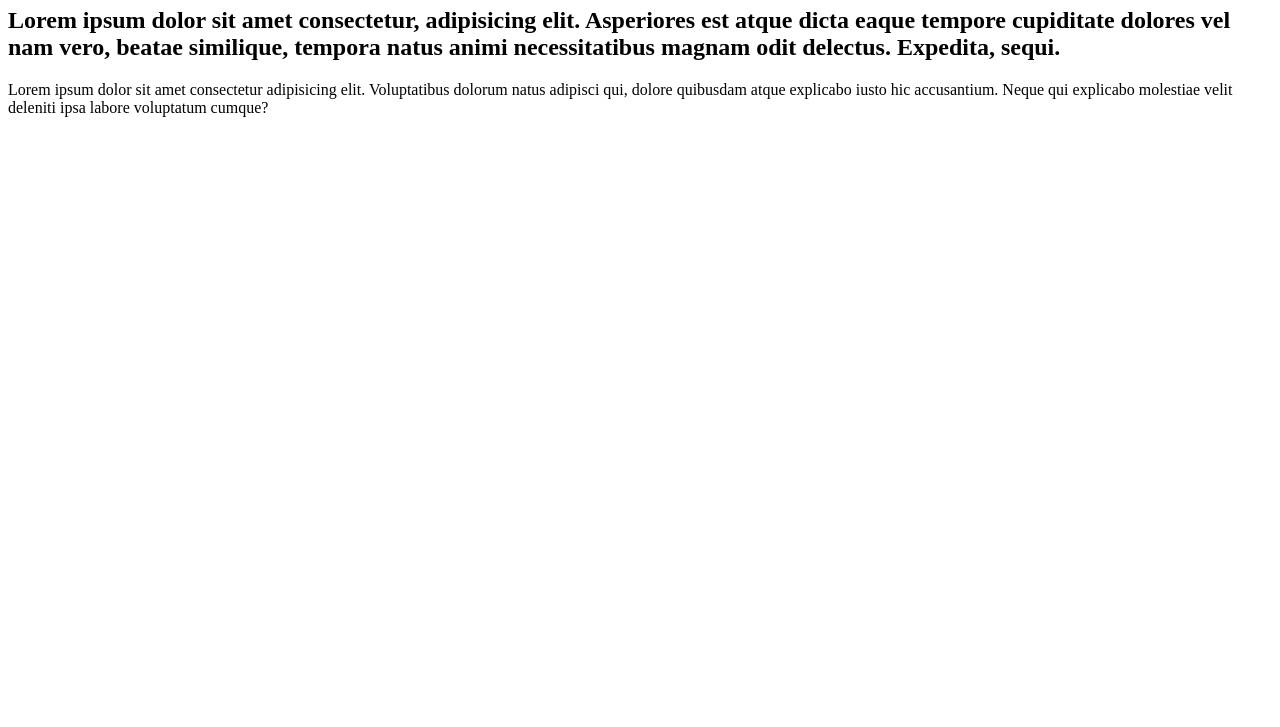
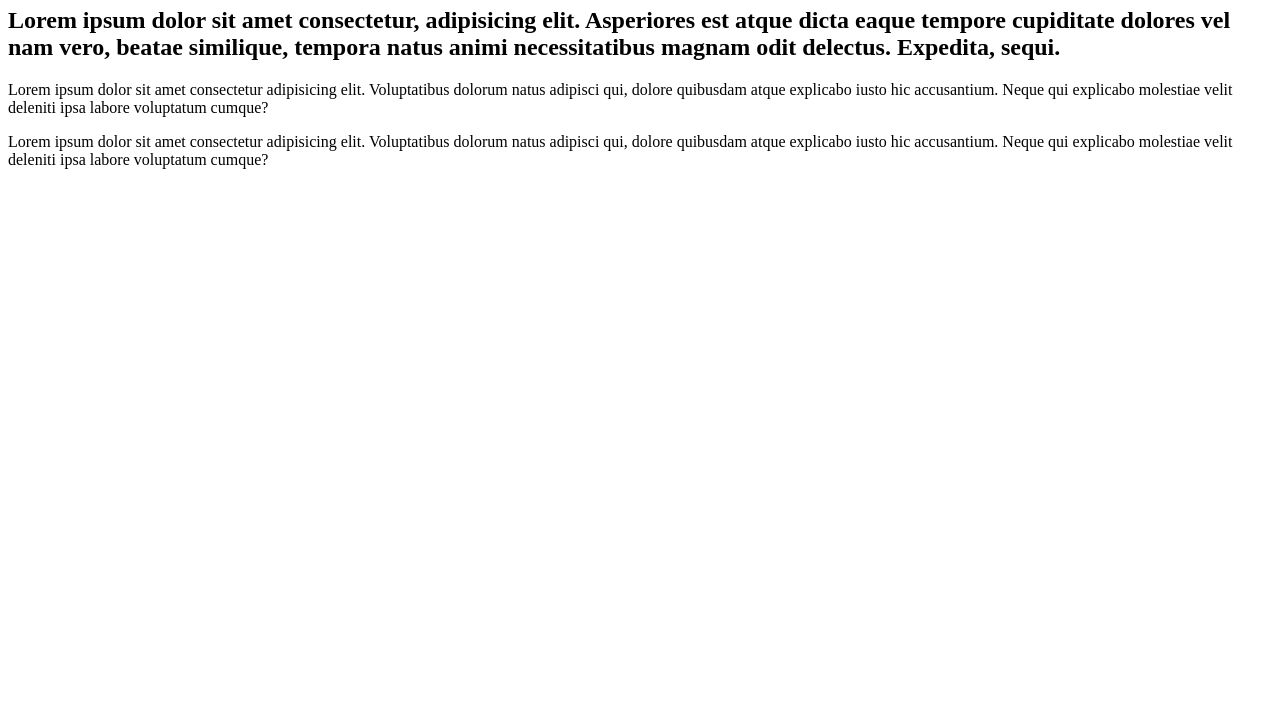
Before and after one commit to jansoriano-dev/git-coursera-test, a plain HTML site: page index.html in a window 1280 px wide. Shown: the part 73-800 px from the top of the page. Drawn offline with Linux system fonts and the light colour scheme.

Commit message:
third-coursera

```diff
--- a/index.html
+++ b/index.html
@@ -26,6 +26,11 @@
         quibusdam atque explicabo iusto hic accusantium. Neque qui explicabo molestiae velit deleniti ipsa labore
         voluptatum cumque?
     </p>
+    <p>
+        Lorem ipsum dolor sit amet consectetur adipisicing elit. Voluptatibus dolorum natus adipisci qui, dolore
+        quibusdam atque explicabo iusto hic accusantium. Neque qui explicabo molestiae velit deleniti ipsa labore
+        voluptatum cumque?
+    </p>
 
 </body>
 
```
